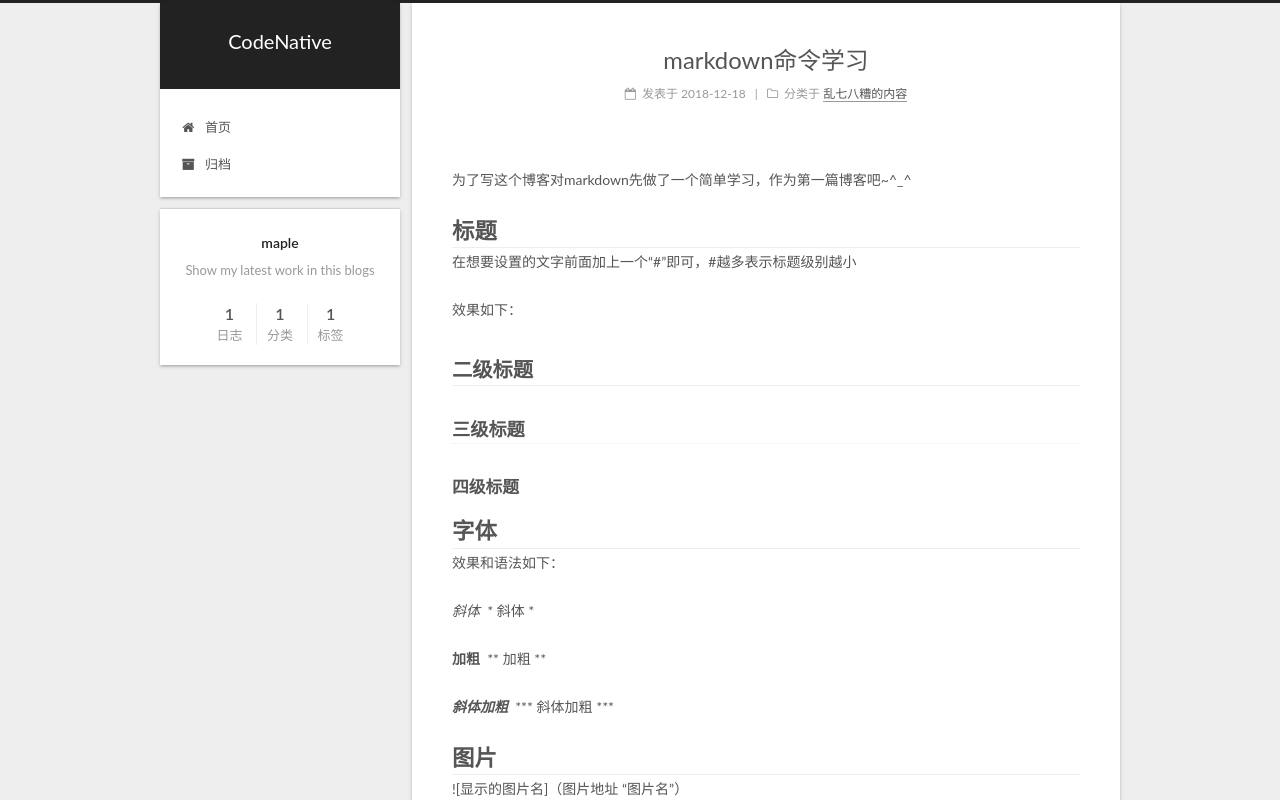
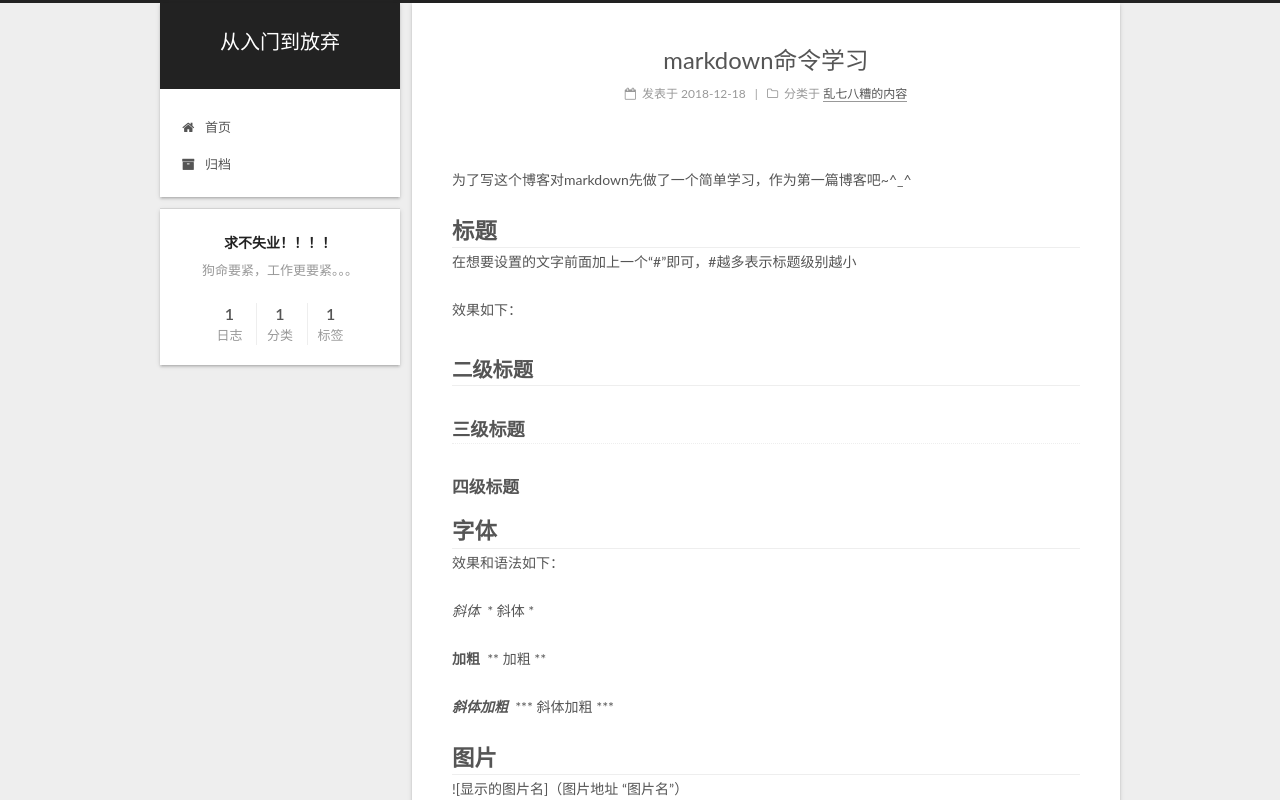
Before and after one commit to pleasePushYouCode/pleasePushYouCode.github.io, a plain HTML site: page index.html in a window 1280 px wide. Shown: the top 800 px of the page. Drawn offline with Linux system fonts and the light colour scheme.

Commit message:
Site updated: 2018-12-19 13:04:15

```diff
--- a/index.html
+++ b/index.html
@@ -79,16 +79,16 @@
 
 
 
-<meta name="description" content="Show my latest work in this blogs">
+<meta name="description" content="狗命要紧，工作更要紧。。。">
 <meta property="og:type" content="website">
-<meta property="og:title" content="CodeNative">
+<meta property="og:title" content="从入门到放弃">
 <meta property="og:url" content="http://yoursite.com/index.html">
-<meta property="og:site_name" content="CodeNative">
-<meta property="og:description" content="Show my latest work in this blogs">
+<meta property="og:site_name" content="从入门到放弃">
+<meta property="og:description" content="狗命要紧，工作更要紧。。。">
 <meta property="og:locale" content="zh-Hans">
 <meta name="twitter:card" content="summary">
-<meta name="twitter:title" content="CodeNative">
-<meta name="twitter:description" content="Show my latest work in this blogs">
+<meta name="twitter:title" content="从入门到放弃">
+<meta name="twitter:description" content="狗命要紧，工作更要紧。。。">
 
 
 
@@ -124,7 +124,7 @@
 
 
 
-  <title>CodeNative</title>
+  <title>从入门到放弃</title>
 
 
 
@@ -155,7 +155,7 @@
     <div class="custom-logo-site-title">
       <a href="/" class="brand" rel="start">
         <span class="logo-line-before"><i></i></span>
-        <span class="site-title">CodeNative</span>
+        <span class="site-title">从入门到放弃</span>
         <span class="logo-line-after"><i></i></span>
       </a>
     </div>
@@ -235,13 +235,13 @@
     <link itemprop="mainEntityOfPage" href="http://yoursite.com/2018/12/18/markdown使用手册/">
 
     <span hidden itemprop="author" itemscope="" itemtype="http://schema.org/Person">
-      <meta itemprop="name" content="maple">
+      <meta itemprop="name" content="求不失业！！！！">
       <meta itemprop="description" content="">
       <meta itemprop="image" content="/images/avatar.gif">
     </span>
 
     <span hidden itemprop="publisher" itemscope="" itemtype="http://schema.org/Organization">
-      <meta itemprop="name" content="CodeNative">
+      <meta itemprop="name" content="从入门到放弃">
     </span>
 
 
@@ -418,8 +418,8 @@
         <div class="site-overview">
           <div class="site-author motion-element" itemprop="author" itemscope="" itemtype="http://schema.org/Person">
 
-              <p class="site-author-name" itemprop="name">maple</p>
-              <p class="site-description motion-element" itemprop="description">Show my latest work in this blogs</p>
+              <p class="site-author-name" itemprop="name">求不失业！！！！</p>
+              <p class="site-description motion-element" itemprop="description">狗命要紧，工作更要紧。。。</p>
           </div>
 
           <nav class="site-state motion-element">
@@ -492,7 +492,7 @@
   <span class="with-love">
     <i class="fa fa-user"></i>
   </span>
-  <span class="author" itemprop="copyrightHolder">maple</span>
+  <span class="author" itemprop="copyrightHolder">求不失业！！！！</span>
 
 
 </div>
```
Also changed, not shown: 2018/12/18/markdown使用手册/index.html (+8 -8 lines), archives/2018/12/index.html (+11 -11 lines), archives/2018/index.html (+11 -11 lines), archives/index.html (+11 -11 lines), categories/index.html (+9 -9 lines), categories/乱七八糟的内容/index.html (+11 -11 lines), tags/index.html (+9 -9 lines), tags/makedown/index.html (+11 -11 lines).
